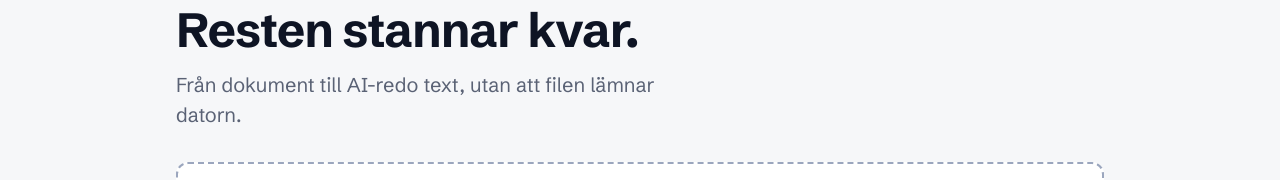
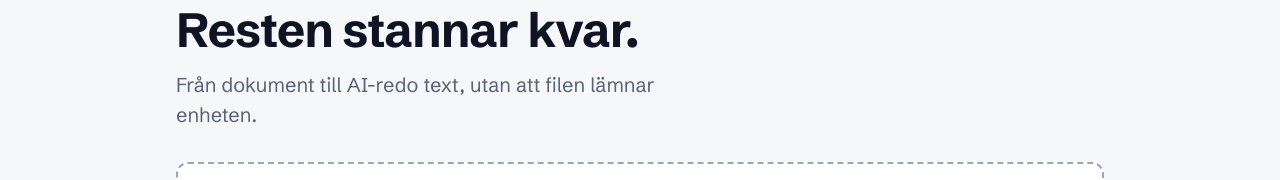
Before and after one commit to promptagency/silar, a React (Vite) app: page / in a window 1280 px wide. Shown: the part 186-366 px from the top of the page. Built offline with nearby package versions, Linux system fonts and the light colour scheme.

Commit message:
Subtitle: enheten instead of datorn, everywhere incl. design.md

```diff
--- a/index.html
+++ b/index.html
@@ -4,7 +4,7 @@
     <meta charset="UTF-8" />
     <meta name="viewport" content="width=device-width, initial-scale=1.0" />
     <title>Silar. Från dokument till AI-redo text.</title>
-    <meta name="description" content="Från dokument till AI-redo text, utan att filen lämnar datorn." />
+    <meta name="description" content="Från dokument till AI-redo text, utan att filen lämnar enheten." />
     <meta name="theme-color" content="#F6F7F9" />
     <link rel="icon" href="/brand/favicon.svg" type="image/svg+xml" />
     <link rel="manifest" href="/manifest.webmanifest" />
--- a/src/ui/App.tsx
+++ b/src/ui/App.tsx
@@ -114,7 +114,7 @@ export function App() {
       <main>
         <section className="wrap hero" aria-labelledby="hero-title">
           <h1 id="hero-title">Silar fram texten. Resten stannar kvar.</h1>
-          <p className="sub">Från dokument till AI-redo text, utan att filen lämnar datorn.</p>
+          <p className="sub">Från dokument till AI-redo text, utan att filen lämnar enheten.</p>
 
           <input ref={input} type="file" accept={ACCEPT} hidden onChange={(e) => void handle(e.target.files?.[0])} />
 
```
Also changed, not shown: public/manifest.webmanifest, 2 other files (tests, documents, lock files or other folders).
